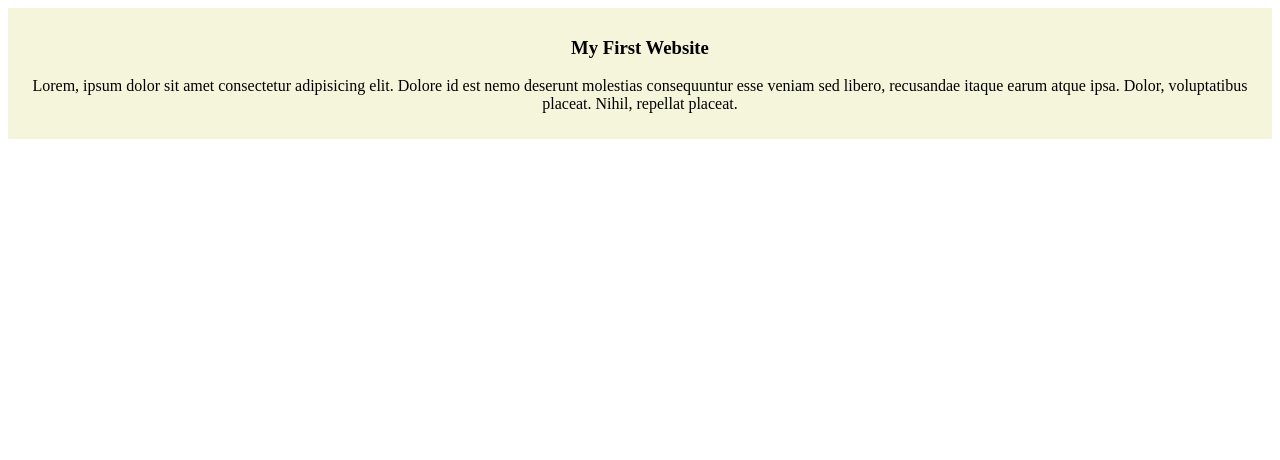
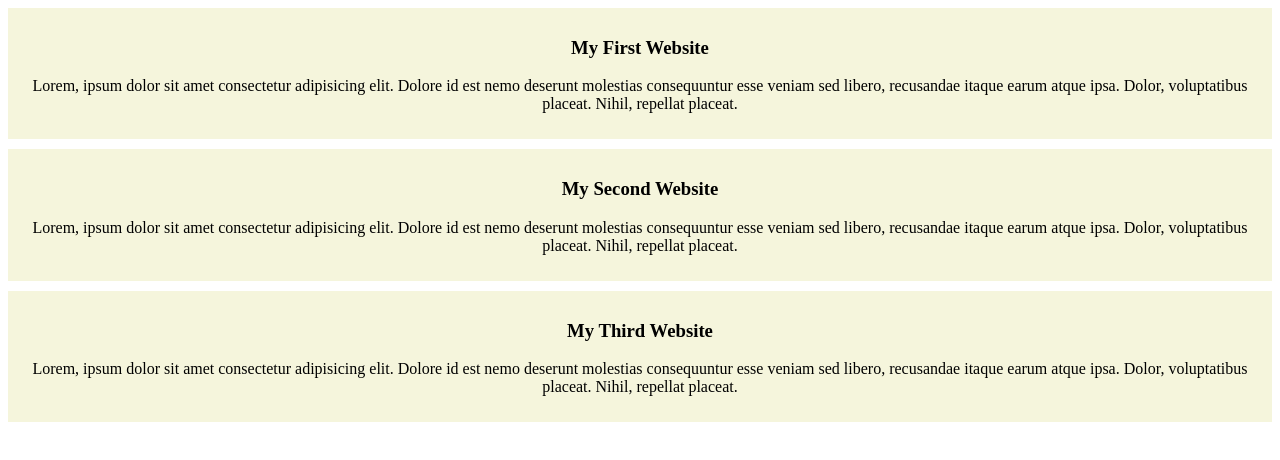
Before and after one commit to Abu-Musha1/my-simple-website, a plain HTML site: page index.html in a window 1280 px wide. Drawn offline with Linux system fonts and the light colour scheme.

Commit message:
added the second and third blog

```diff
--- a/index.html
+++ b/index.html
@@ -11,5 +11,13 @@
         <h3>My First Website</h3>
         <p>Lorem, ipsum dolor sit amet consectetur adipisicing elit. Dolore id est nemo deserunt molestias consequuntur esse veniam sed libero, recusandae itaque earum atque ipsa. Dolor, voluptatibus placeat. Nihil, repellat placeat.</p>
     </div>
+    <div>
+        <h3>My Second Website</h3>
+        <p>Lorem, ipsum dolor sit amet consectetur adipisicing elit. Dolore id est nemo deserunt molestias consequuntur esse veniam sed libero, recusandae itaque earum atque ipsa. Dolor, voluptatibus placeat. Nihil, repellat placeat.</p>
+    </div>
+    <div>
+        <h3>My Third Website</h3>
+        <p>Lorem, ipsum dolor sit amet consectetur adipisicing elit. Dolore id est nemo deserunt molestias consequuntur esse veniam sed libero, recusandae itaque earum atque ipsa. Dolor, voluptatibus placeat. Nihil, repellat placeat.</p>
+    </div>
 </body>
 </html>
--- a/styles/blog.css
+++ b/styles/blog.css
@@ -2,5 +2,5 @@ div{
     background-color: beige;
     text-align: center;
     padding: 10px;
-    margin: 0;
+    margin-bottom: 10px;
 }
```
